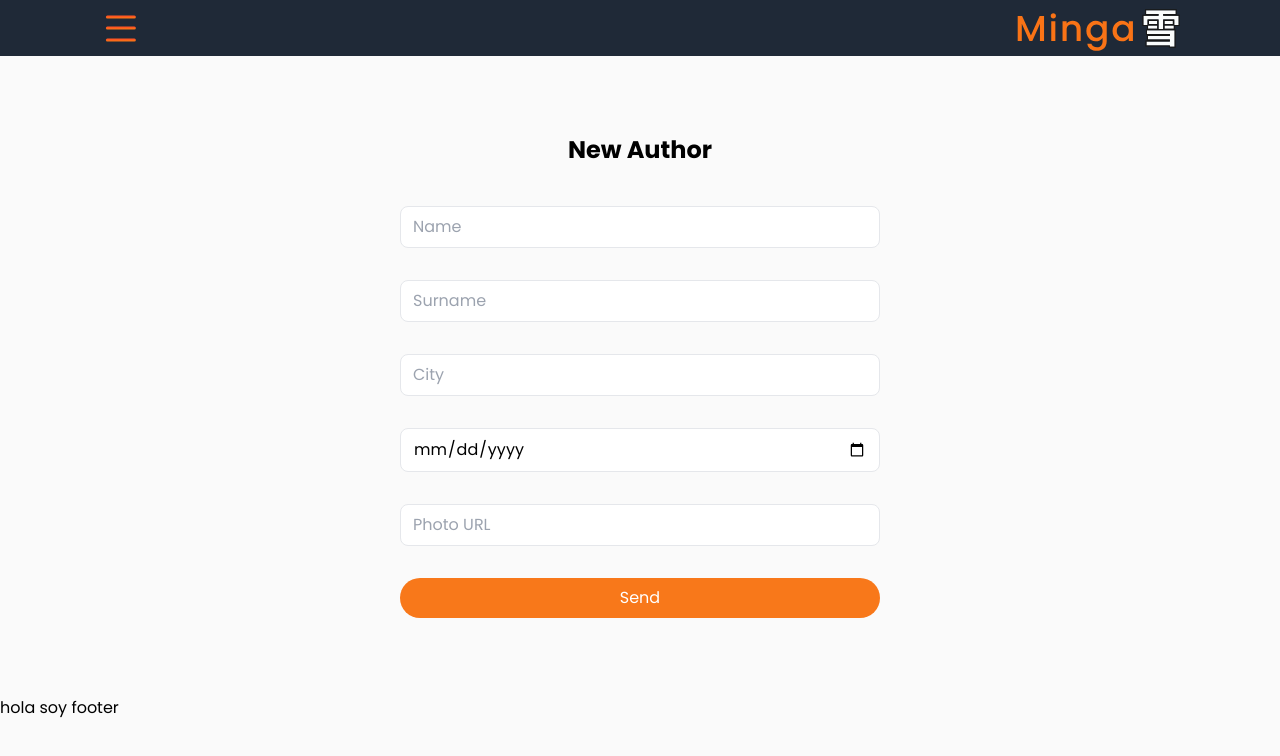
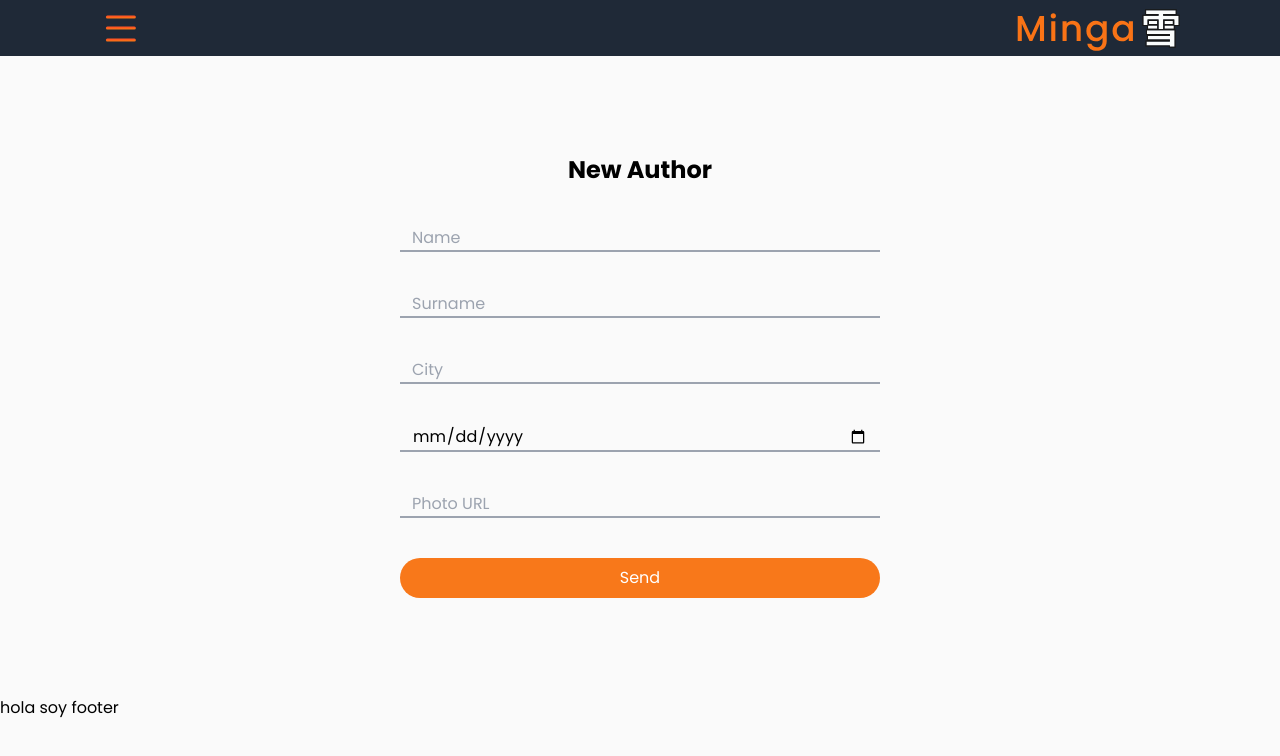
Before and after one commit to zblackwidow/Grupo1FrontMinga, a React (Vite) app: page /newAuthor in a window 1280 px wide. Shown: the top 756 px of the page. Built offline with nearby package versions, Linux system fonts and the light colour scheme.

Commit message:
creando newrole

```diff
--- a/package.json
+++ b/package.json
@@ -11,7 +11,7 @@
   },
   "dependencies": {
     "@reduxjs/toolkit": "^2.3.0",
-    "axios": "^1.7.7",
+    "axios": "^1.7.9",
     "dotenv": "^16.4.6",
     "react": "^18.3.1",
     "react-dom": "^18.3.1",
--- a/src/App.jsx
+++ b/src/App.jsx
@@ -10,6 +10,7 @@ import NewAuthor from './Components/New/NewAuthor'
 import NewManga from './Components/New/NewManga'
 import NewCompany from './Components/New/NewCompany'
 import NewChapter from './Components/New/Newchapter'
+import NewRole from './Components/New/NewRole'
 
 const router = createBrowserRouter([
     {
@@ -26,6 +27,7 @@ const router = createBrowserRouter([
             { path: "/newChapter", element: <NewChapter/> },
             { path: "/newManga", element: <NewManga/> },
             { path: "/newCompany", element: <NewCompany/> },
+            { path: "/newRole", element: <NewRole/> },
         ],
     },
 ])
--- a/src/Components/New/NewAuthor.jsx
+++ b/src/Components/New/NewAuthor.jsx
@@ -41,52 +41,52 @@ function NewAuthor() {
                 <form onSubmit={handleSubmit} className="flex flex-col w-full md:w-[40vw] gap-4  p-4">
                     <h1 className="text-2xl text-center font-bold mb-6">New Author</h1>
                     {message && <p className={`text-center ${message.includes('successfully') ? 'text-green-500' : 'text-red-500'}`}>{message}</p>}
-                    <div className="mb-4">
+                    <div className="mb-6">
                         <input
                             type="text"
                             name="nombre"
                             value={formData.nombre}
                             onChange={handleChange}
-                            className="w-full px-3 py-2 border rounded-lg"
+                            className="w-full px-3  border-0 outline-none border-b-2 border-gray-400 focus:border-gray-500 bg-transparent"
                             placeholder="Name"
                         />
                     </div>
-                    <div className="mb-4">
+                    <div className="mb-6">
                         <input
                             type="text"
                             name="surname"
                             value={formData.surname}
                             onChange={handleChange}
-                            className="w-full px-3 py-2 border rounded-lg"
+                            className="w-full px-3  border-0 outline-none border-b-2 border-gray-400 focus:border-gray-500 bg-transparent"
                             placeholder="Surname"
                         />
                     </div>
-                    <div className="mb-4">
+                    <div className="mb-6">
                         <input
                             type="text"
                             name="city"
                             value={formData.city}
                             onChange={handleChange}
-                            className="w-full px-3 py-2 border rounded-lg"
+                            className="w-full px-3  border-0 outline-none border-b-2 border-gray-400 focus:border-gray-500 bg-transparent"
                             placeholder="City"
                         />
                     </div>
-                    <div className="mb-4">
+                    <div className="mb-6">
                         <input
                             type="date"
                             name="birthday"
                             value={formData.birthday}
                             onChange={handleChange}
-                            className="w-full px-3 py-2 border rounded-lg"
+                            className="w-full px-3  border-0 outline-none border-b-2 border-gray-400 focus:border-gray-500 bg-transparent"
                         />
                     </div>
-                    <div className="mb-4">
+                    <div className="mb-6">
                         <input
                             type="url"
                             name="photo"
                             value={formData.photo}
                             onChange={handleChange}
-                            className="w-full px-3 py-2 border rounded-lg"
+                            className="w-full px-3  border-0 outline-none border-b-2 border-gray-400 focus:border-gray-500 bg-transparent"
                             placeholder="Photo URL"
                         />
                     </div>
--- a/src/Components/New/NewCompany.jsx
+++ b/src/Components/New/NewCompany.jsx
@@ -40,43 +40,43 @@ function NewCompany() {
                 <form onSubmit={handleSubmit} className="flex flex-col w-full md:w-[40vw] gap-4  p-4">
                     <h1 className="text-2xl text-center font-bold mb-6">New Company</h1>
                     {message && <p className={`text-center ${message.includes('successfully') ? 'text-green-500' : 'text-red-500'}`}>{message}</p>}
-                    <div className="mb-4">
+                    <div className="mb-6">
                         <input
                             type="text"
                             name="nombre"
                             value={formData.nombre}
                             onChange={handleChange}
-                            className="w-full px-3 py-2 border-b-gray-700 "
+                            className="w-full px-3  border-0 outline-none border-b-2 border-gray-400 focus:border-gray-500 bg-transparent"
                             placeholder="Name"
                         />
                     </div>
-                    <div className="mb-4">
+                    <div className="mb-6">
                         <input
                             type="url"
                             name="website"
                             value={formData.website}
                             onChange={handleChange}
-                            className="w-full px-3 py-2 border-b-gray-700 "
+                            className="w-full px-3  border-0 outline-none border-b-2 border-gray-400 focus:border-gray-500 bg-transparent"
                             placeholder="Website"
                         />
                     </div>
-                    <div className="mb-4">
+                    <div className="mb-6">
                         <input
                             type="url"
                             name="photo"
                             value={formData.photo}
                             onChange={handleChange}
-                            className="w-full px-3 py-2 border-0 outline-none border-b-2 border-gray-700 focus:border-gray-900 bg-transparent"
+                            className="w-full px-3  border-0 outline-none border-b-2 border-gray-400 focus:border-gray-500 bg-transparent"
                             placeholder="Photo URL"
                         />
                     </div>
-                    <div className="mb-4">
+                    <div className="mb-6">
                         <input
                             type="text"
                             name="description"
                             value={formData.description}
                             onChange={handleChange}
-                            className="w-full px-3 py-2 border-b-gray-700 "
+                            className="w-full px-3  border-0 outline-none border-b-2 border-gray-400 focus:border-gray-500 bg-transparent"
                             placeholder="Descruption"
                         />
                     </div>
```
Also changed, not shown: src/Components/New/NewRole.jsx (+31 -5 lines), 1 other file (tests, documents, lock files or other folders).
